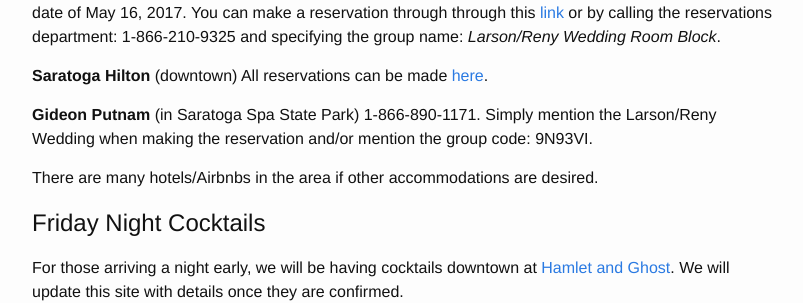
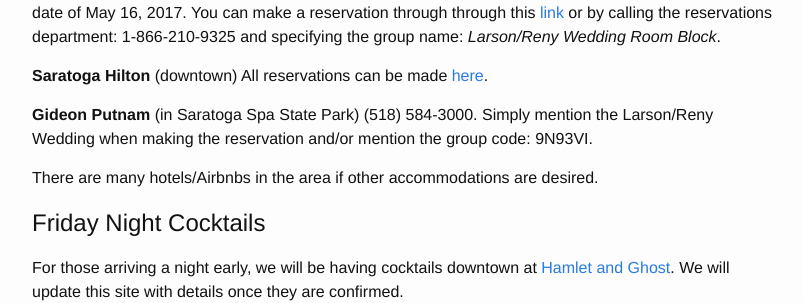
Before and after one commit to beccalarson/beccalarson.github.io, a Jekyll site: the page built from accomodations.md, in a window 1280 px wide and 900 px high, scrolled down 1007 px. Shown: the part 154-457 px from the top of the window, without its empty margins (238-1041 px from the left). Built offline with Jekyll 4.4.1, drawn with Linux system fonts in a browser that asks for light colours.

Commit message:
add phone number

```diff
--- a/accomodations.md
+++ b/accomodations.md
@@ -33,7 +33,7 @@
 
 **Saratoga Hilton** (downtown) All reservations can be made [here](https://resweb.passkey.com/go/LarsonRenyWeddingBlock).
 
-**Gideon Putnam** (in Saratoga Spa State Park) 1-866-890-1171. Simply mention the Larson/Reny Wedding when making the reservation and/or mention the group code: 9N93VI.
+**Gideon Putnam** (in Saratoga Spa State Park) (518) 584-3000. Simply mention the Larson/Reny Wedding when making the reservation and/or mention the group code: 9N93VI.
 
 There are many hotels/Airbnbs in the area if other accommodations are desired.
 
```
Also changed, not shown: 1 other file.
